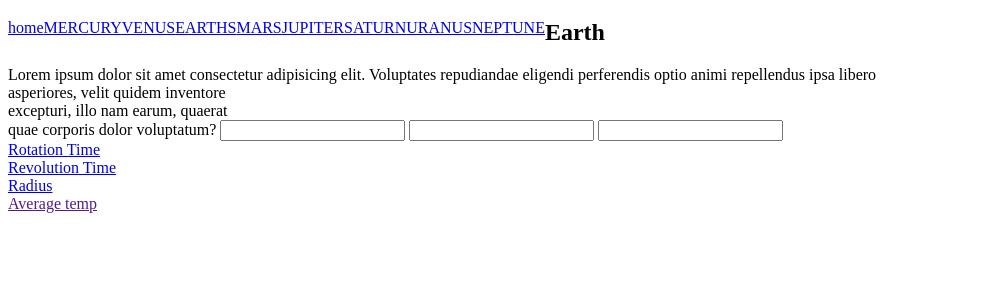
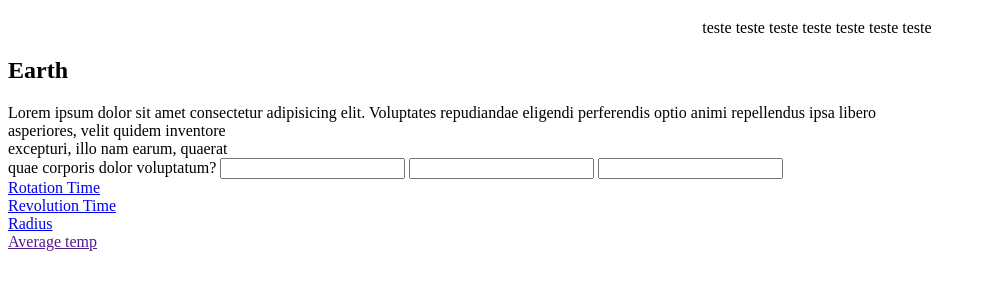
Before and after one commit to THALESfuckner/Project_Galaxia-, a plain HTML site: page index.html in a window 1280 px wide. Shown: the part 61-350 px from the top of the page, without its empty margins (0-986 px from the left). Drawn offline with Linux system fonts and the light colour scheme.

Commit message:
html adjustment
html new

```diff
--- a/index.html
+++ b/index.html
@@ -17,27 +17,22 @@
             </h1>
         </div>
 
-
-
-
-        </div>
     </header>
 
     <div>
-        <div id="globo">
-
-        <div class="header1">
-            <a class="active" href="home">home </a>
-            <a class="active" href="MERCURY">MERCURY </a>
-            <a class="active" href="VENUS">VENUS </a>
-            <a class="active" href="EARTH">EARTHS </a>
-            <a class="active" href="MARS">MARS </a>
-            <a class="active" href="JUPITER">JUPITER </a>
-            <a class="active" href="SATURN"> SATURN</a> </a>
-            <a class="active" href="URANUS">URANUS </a>
-            <a class="active" href="NEPTUNE">NEPTUNE </a>
 
 
+        <div class="menus">
+            <ul class="nav">
+                <li><a href="#na"></a>teste</li>
+                <li><a href="#na"></a>teste</li>
+                <li><a href="#na"></a>teste</li>
+                <li><a href="#na"></a>teste</li>
+                <li><a href="#na"></a>teste</li>
+                <li><a href="#na"></a>teste</li>
+                <li><a href="#na"></a>teste</li>
+
+            </ul>
         </div>
         <section>
 
--- a/style.css
+++ b/style.css
@@ -1,29 +1,33 @@
-.header1{
-    background-color:#333;
+.header1 {
+    background-color: #333;
     overflow: hidder;
+    font-size: larger;
+    text-align: initial;
+}
 
+/*style the links inside the navigation bar */
+
+ul.nav{
+    margin:0;
+    padding:0;
 }
-/*style the links inside the navigation bar */
-.header1 a{
-    float:left;
-    color:;
-    text-align:;
-    padding:;
-    text-decoration:;
-    font-size:;
 
+ul.nav li{
+    list-style:none;
+    display: inline; /*deixa o display horizontal*/
 }
-/*change the color of links on hover */
-.header1 a:hover {
-    background-color:;
-    color:;
+
+ul.nav li a{
+
+    float: left;
+    border: 1px; solid #f00;
+    width:6.0em;
+    font: 0.68em; verdana, Arial, Helvetica, sans-serif;
+    background-color: ##;
+    color:#333;
+    text-aling:center;
+    padding:0  0.2em 0.2em  0;
+    text-decoration:none;
 
 
 }
-/*add a color to the active / current link */
-.header a.active {
-
-    background-color:red ;
-    color:white;
-
-}
```
Also changed, not shown: 1 other file.
